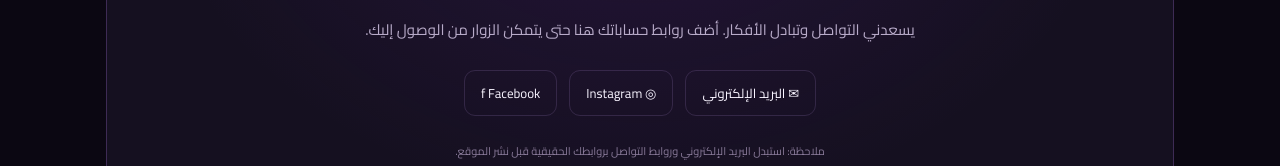
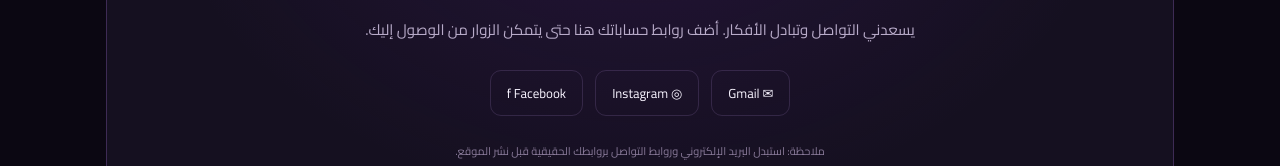
Before and after one commit to adem-bensaada/adem-bensaada, a plain HTML site: page index.html in a window 1280 px wide. Shown: the part 2466-2632 px from the top of the page. Drawn offline with Linux system fonts and the light colour scheme.

Commit message:
Update index.html

```diff
--- a/index.html
+++ b/index.html
@@ -82,7 +82,7 @@
         <h2>لديك فكرة؟ <span class="gradient-text">لنتحدث!</span></h2>
         <p>يسعدني التواصل وتبادل الأفكار. أضف روابط حساباتك هنا حتى يتمكن الزوار من الوصول إليك.</p>
         <div class="socials">
-          <a href="mailto:your-email@example.com" class="social-link">✉ البريد الإلكتروني</a>
+          <a href="mailto:adembensaada78@gmail.com" class="social-link">✉ Gmail</a>
           <a href="https://www.instagram.com/_zii_ri_x/" class="social-link" target="_blank" rel="noopener" aria-label="Instagram">◎ Instagram</a>
 
           <a href="#" class="social-link" aria-label="Facebook">f Facebook</a>
```
